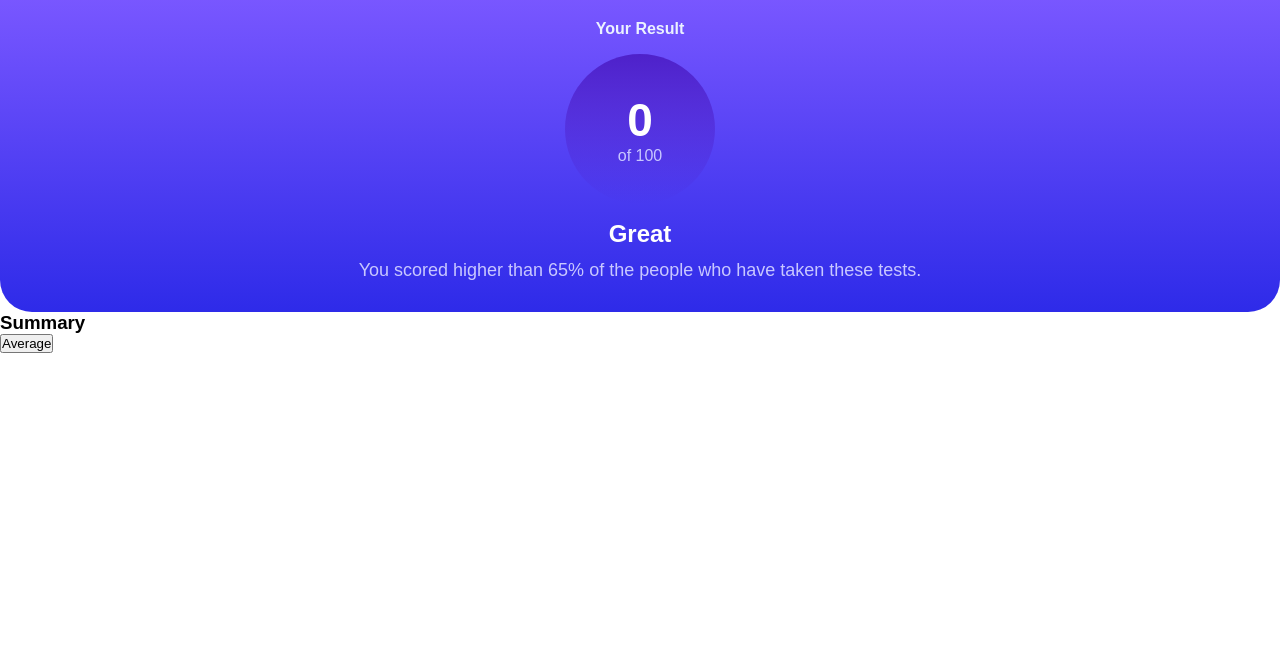
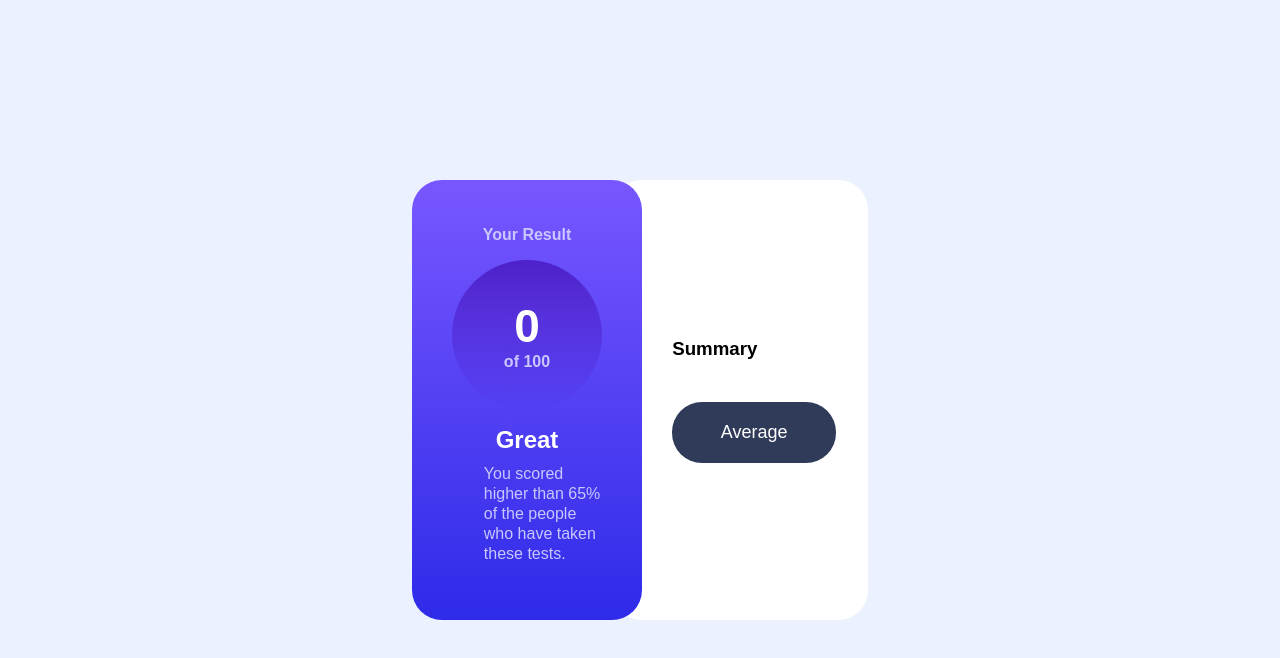
Before and after one commit to PlmFerraz/results-summary, a plain HTML site: page index.html in a window 1280 px wide. Drawn offline with Linux system fonts and the light colour scheme; a web font is replaced by a local one.

Commit message:
Estilização

```diff
--- a/index.css
+++ b/index.css
@@ -1,8 +1,8 @@
 :root {
-  --clr-primary-light-red: hsl(0, 100%, 67%);
-  --clr-primary-orangey-yellow: hsl(39, 100%, 56%);
-  --clr-primary-green-teal: hsl(166, 100%, 37%);
-  --clr-primary-cobalt-blue: hsl(234, 85%, 45%);
+  --clr-primary-light-red: 0 100% 67%;
+  --clr-primary-orangey-yellow: 39 100% 56%;
+  --clr-primary-green-teal: 166 100% 37%;
+  --clr-primary-cobalt-blue: 234 85% 45%;
 
   --grad-light-slate-blue: hsl(252, 100%, 67%);
   --grad-light-royal-blue: hsl(241, 81%, 54%);
@@ -14,7 +14,7 @@
   --clr-neutral-light-lavender: hsl(241, 100%, 89%);
   --clr-neutral-dark-gray-blue: hsl(224, 30%, 27%);
 
-  --ff-primary: 'Hanken Grotesk', sans-serif;
+  --ff-primary: "Hanken Grotesk", sans-serif;
 
   --fw-medium: 500;
   --fw-bold: 700;
@@ -31,8 +31,22 @@
 
 body {
   width: 100vw;
+  height: 100vh;
   font-family: var(--ff-primary);
+}
+main {
+  background-color: var(--clr-neutral-pale-blue);
+  height: 100%;
+}
 
+main > section:nth-of-type(2) {
+  display: flex;
+  flex-direction: column;
+  justify-content: center;
+  padding: 32px;
+  width: 100%;
+  background-color: var(--clr-neutral-white);
+  border-radius: 30px;
 }
 
 section:first-of-type {
@@ -40,30 +54,35 @@ section:first-of-type {
   flex-direction: column;
   justify-content: center;
   align-items: center;
-  background: linear-gradient(to bottom, var(--grad-light-slate-blue), var(--grad-light-royal-blue));
+  background: linear-gradient(
+    to bottom,
+    var(--grad-light-slate-blue),
+    var(--grad-light-royal-blue)
+  );
   border-radius: 0 0 32px 32px;
   padding: 20px;
-
 }
-
 
 section:first-of-type div:first-of-type {
   display: flex;
   flex-direction: column;
   justify-content: center;
   align-items: center;
-  background: linear-gradient(to top, var(--grad-persian-blue-circle), var(--grad-violet-blue-circle));
+  background: linear-gradient(
+    to top,
+    var(--grad-persian-blue-circle),
+    var(--grad-violet-blue-circle)
+  );
   width: 150px;
   height: 150px;
   border-radius: 50%;
   color: var(--clr-neutral-white);
   font-weight: var(--fw-extra-bold);
   margin: 16px 0;
-
 }
 
 h1 {
-  color: var(--clr-neutral-pale-blue);
+  color: var(--clr-neutral-light-lavender);
   font-size: 16px;
 }
 
@@ -71,19 +90,106 @@ h2 {
   color: var(--clr-neutral-white);
 }
 
+h3 {
+  margin-bottom: 12px;
+}
+
 p {
   color: var(--clr-neutral-light-lavender);
-  font-size: 18px;
+  font-size: 16px;
   padding: 10px;
-  line-height: 24px;
+  line-height: 20px;
+  margin: 0 10px 0 42px;
 }
 
+table {
+  border-collapse: separate;
+  border-spacing: 0px 10px;
+}
 
-div>:nth-child(1) {
+td {
+  display: flex;
+  align-items: center;
+  gap: 10px;
+}
+
+tr {
+  display: flex;
+  justify-content: space-between;
+  border-radius: 12px;
+  padding: 16px;
+  margin: 10px 0;
+}
+
+tr:nth-child(1) {
+  background-color: hsl(var(--clr-primary-light-red) / 0.05);
+  color: hsl(var(--clr-primary-light-red));
+  font-weight: var(--fw-bold);
+}
+
+tr:nth-child(2) {
+  background-color: hsl(var(--clr-primary-orangey-yellow) / 0.1);
+  color: hsl(var(--clr-primary-orangey-yellow));
+  font-weight: var(--fw-bold);
+}
+
+tr:nth-child(3) {
+  background-color: hsl(var(--clr-primary-green-teal) / 0.05);
+  color: hsl(var(--clr-primary-green-teal));
+  font-weight: var(--fw-bold);
+}
+
+tr:nth-child(4) {
+  background-color: hsl(var(--clr-primary-cobalt-blue) / 0.05);
+  color: hsl(var(--clr-primary-cobalt-blue));
+  font-weight: var(--fw-bold);
+}
+div > :nth-child(1) {
   font-size: 46px;
 }
 
-div>:nth-child(2) {
+div > :nth-child(2) {
   color: var(--clr-neutral-light-lavender);
-  font-weight: 100;
+  font-weight: var(--fw-bold);
+  font-size: 16px;
 }
+
+button {
+  background-color: var(--clr-neutral-dark-gray-blue);
+  color: white;
+  border: none;
+  border-radius: 30px;
+  padding: 20px;
+  font-size: 18px;
+  font-family: var(--ff-primary);
+  margin-top: 30px;
+}
+
+button:hover {
+  background-color: var(--grad-light-royal-blue);
+}
+
+@media (min-width: 1280px) {
+  main {
+    display: flex;
+    justify-content: center;
+    align-items: center;
+    position: relative;
+  }
+
+  section:first-of-type {
+    width: 18%;
+    height: 55%;
+    border-radius: 30px;
+    position: relative;
+    z-index: 2;
+    margin-right: -30px;
+  }
+
+  main > section:nth-of-type(2) {
+    width: 20%;
+    z-index: 1;
+    height: 55%;
+    padding-left: 60px;
+  }
+}
```
